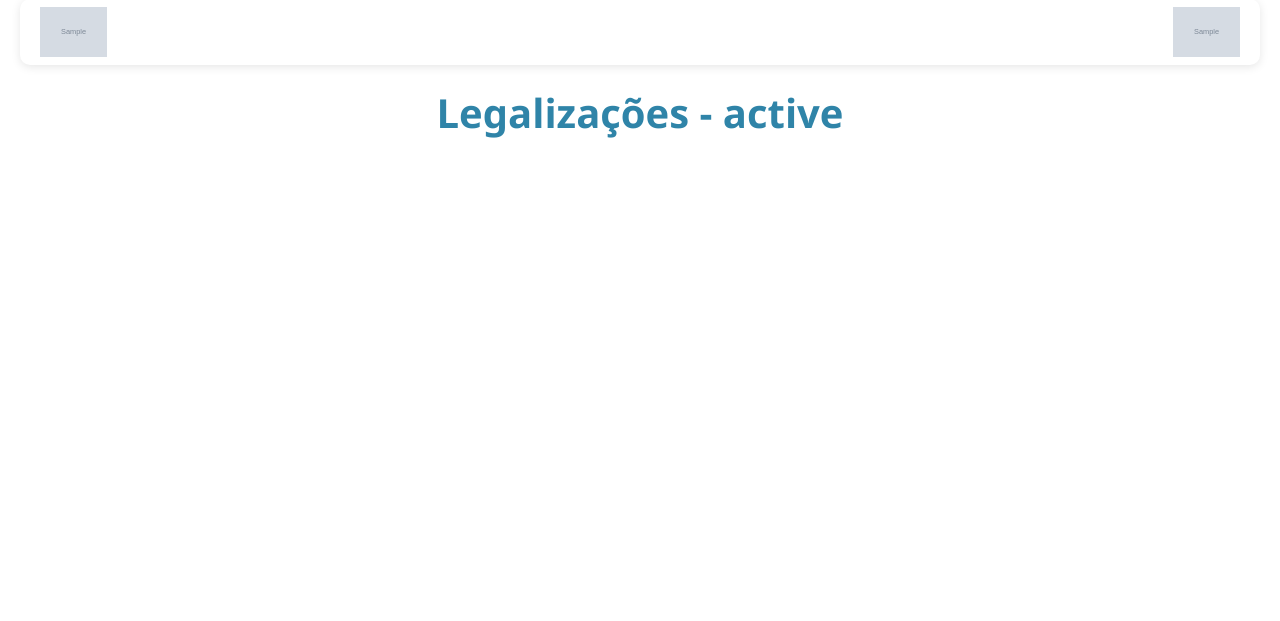
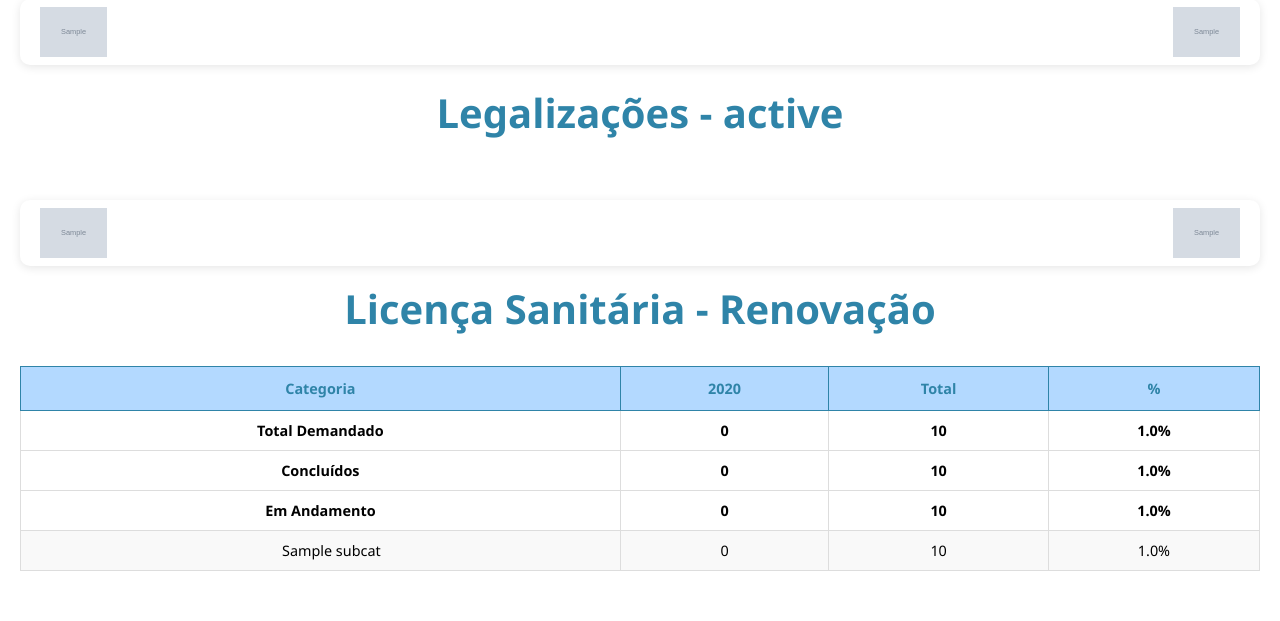
Before and after one commit to bernardozottolo/mr-consultoria-portal-backend, a Flask app: template api/templates/report_pdf.html in a window 1280 px wide. Shown: the part 222-843 px from the top of the page. Before the commit the page ends 360 px from the top, so only its background shows below. Run offline with Flask 3, Linux system fonts and the light colour scheme; the template is opened without the code that fills it: most values are stand-ins (such as "Sample title", 1, 10 or a date in 2020); grey boxes marked "Sample" are stand-in pictures; parts of the project's set-up code (start-up, migrations or seed data) failed here and were passed over.

Commit message:
new report page - licenca sanitaria

```diff
--- a/api/enel_spreadsheets.py
+++ b/api/enel_spreadsheets.py
@@ -535,7 +535,12 @@ def get_enel_spreadsheet_data(spreadsheet_name):
 
         file_path = result_dict['file_path']
         # Sempre usar a primeira aba (ignorar o nome salvo no banco)
-        status_column = result_dict['status_column'] if result_dict['status_column'] else 'Relatório Status detalhado'
+        # Permitir sobrescrever status_column via query parameter
+        status_column_param = request.args.get('status_column')
+        if status_column_param:
+            status_column = status_column_param
+        else:
+            status_column = result_dict['status_column'] if result_dict['status_column'] else 'Relatório Status detalhado'
 
         logger.info(f"Usando planilha: {spreadsheet_name}, primeira aba (automática), coluna: {status_column}")
 
--- a/api/templates/report_pdf.html
+++ b/api/templates/report_pdf.html
@@ -329,5 +329,81 @@
         {% endif %}
     </div>
     {% endif %}
+
+    <!-- Quinta página: Licença Sanitária - Renovação -->
+    {% if licenca_sanitaria_data %}
+    <div class="visao-geral-page">
+        <div class="header-logos">
+            <img src="{{ mr_logo_path }}" alt="MR Consultoria">
+            <img src="{{ client_logo_path }}" alt="{{ client_name }}">
+        </div>
+        <h1 class="visao-geral-title">
+            Licença Sanitária - Renovação
+        </h1>
+
+        <!-- Tabela de Licença Sanitária -->
+        <div class="regional-data">
+            <table class="data-table">
+                <thead>
+                    <tr>
+                        <th>Categoria</th>
+                        {% for year in years %}
+                        <th>{{ year }}</th>
+                        {% endfor %}
+                        <th>Total</th>
+                        <th>%</th>
+                    </tr>
+                </thead>
+                <tbody>
+                    <!-- Total Demandado -->
+                    <tr class="row-main">
+                        <td><strong>Total Demandado</strong></td>
+                        {% for year in years %}
+                        {% set year_key = year|int %}
+                        <td>{{ licenca_sanitaria_data.total_demandado.years.get(year_key, 0) }}</td>
+                        {% endfor %}
+                        <td><strong>{{ licenca_sanitaria_data.total_demandado.total }}</strong></td>
+                        <td><strong>{{ "%.1f"|format(licenca_sanitaria_data.total_demandado.percentage) }}%</strong></td>
+                    </tr>
+
+                    <!-- Concluídos -->
+                    <tr class="row-main">
+                        <td><strong>Concluídos</strong></td>
+                        {% for year in years %}
+                        {% set year_key = year|int %}
+                        <td>{{ licenca_sanitaria_data.concluidos.years.get(year_key, 0) }}</td>
+                        {% endfor %}
+                        <td><strong>{{ licenca_sanitaria_data.concluidos.total }}</strong></td>
+                        <td><strong>{{ "%.1f"|format(licenca_sanitaria_data.concluidos.percentage) }}%</strong></td>
+                    </tr>
+
+                    <!-- Em Andamento - Total -->
+                    <tr class="row-main">
+                        <td><strong>Em Andamento</strong></td>
+                        {% for year in years %}
+                        {% set year_key = year|int %}
+                        <td>{{ licenca_sanitaria_data.em_andamento.total.years.get(year_key, 0) }}</td>
+                        {% endfor %}
+                        <td><strong>{{ licenca_sanitaria_data.em_andamento.total.total }}</strong></td>
+                        <td><strong>{{ "%.1f"|format(licenca_sanitaria_data.em_andamento.total.percentage) }}%</strong></td>
+                    </tr>
+
+                    <!-- Em Andamento - Subcategorias -->
+                    {% for subcat in licenca_sanitaria_data.em_andamento.subcategorias %}
+                    <tr class="row-sub">
+                        <td>{{ subcat.name }}</td>
+                        {% for year in years %}
+                        {% set year_key = year|int %}
+                        <td>{{ subcat.years.get(year_key, 0) }}</td>
+                        {% endfor %}
+                        <td>{{ subcat.total }}</td>
+                        <td>{{ "%.1f"|format(subcat.percentage) }}%</td>
+                    </tr>
+                    {% endfor %}
+                </tbody>
+            </table>
+        </div>
+    </div>
+    {% endif %}
 </body>
 </html>
```
Also changed, not shown: api/reports.py (+85 -0 lines).
